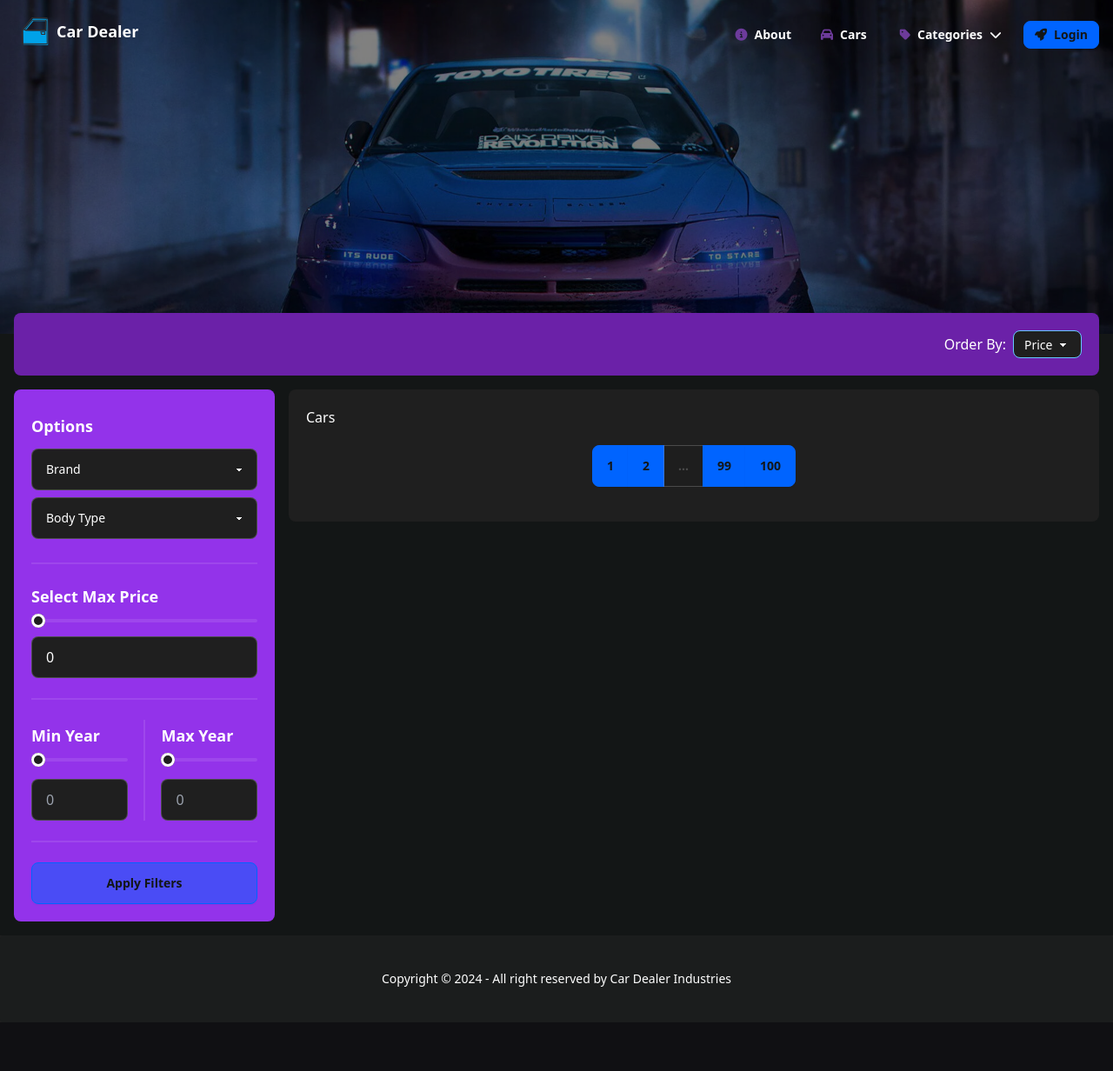
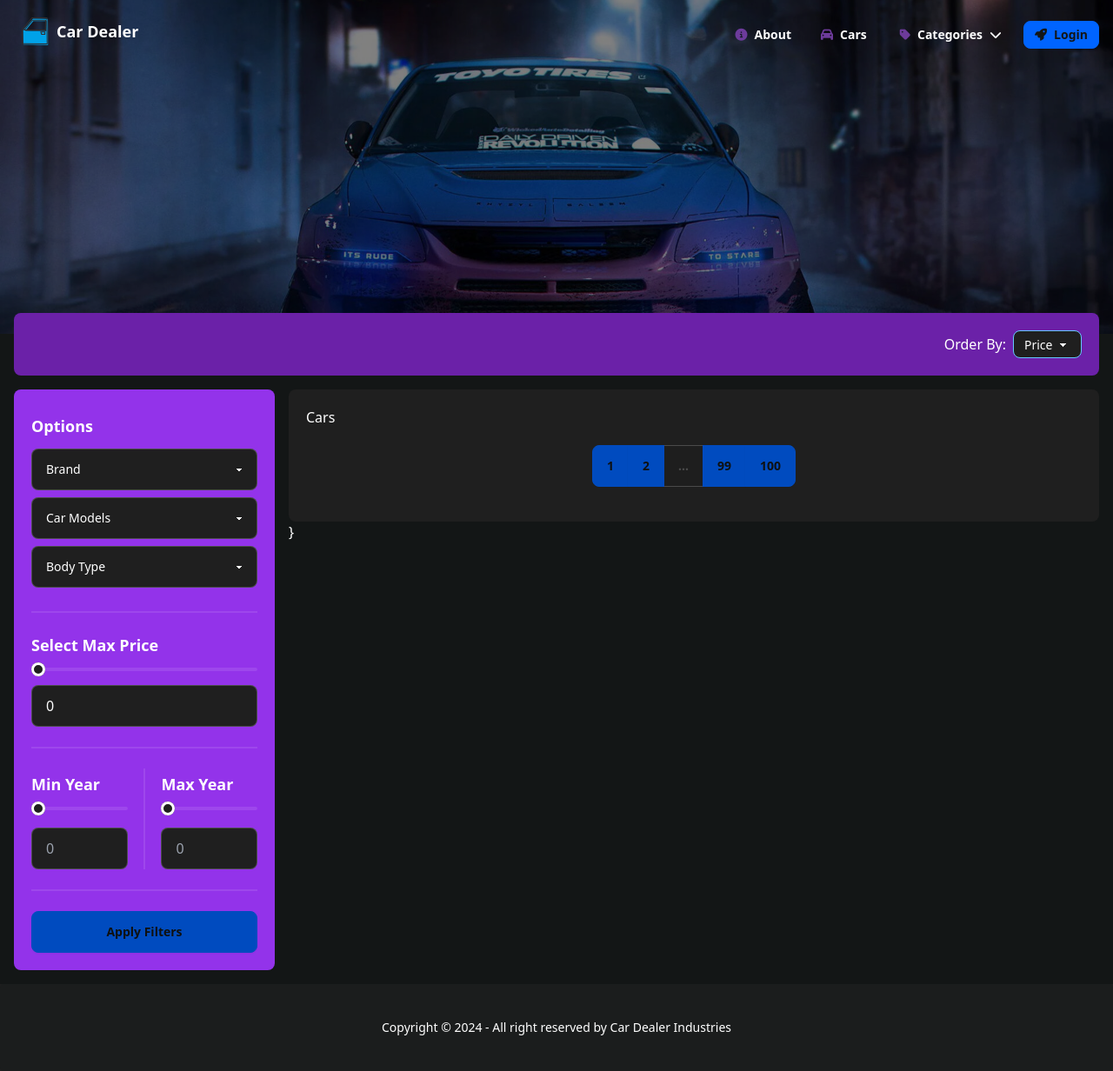
Before and after one commit to fzaca/car-dealer-system, a Django app: page /cars/ in a window 1280 px wide. Shown: the whole page at 87% size. Before the commit the page ends 1176 px from the top, so only its background shows below. Run offline with Django 5.2, Linux system fonts and the light colour scheme; data that the repository does not hold is empty; style sheets or scripts are compiled from the project's sources; some libraries are stand-ins or nearby versions.

Commit message:
Add filter for car models

```diff
--- a/resources/cars/pages/views.py
+++ b/resources/cars/pages/views.py
@@ -2,10 +2,11 @@ from django.db.models import Max, Min
 from django.core.paginator import Paginator
 from django.shortcuts import render
 
-from resources.cars.models import Car, Brand
+from resources.cars.models import Car, Brand, CarModel
 
 
 def car_list_view(request):  # noqa: PLR0914
+    # Get filter values from request
     brand_filter = request.GET.get('brand', '')
     body_type_filter = request.GET.get('body_type', '')
     min_price = request.GET.get('min_price', '')
@@ -13,8 +14,10 @@ def car_list_view(request):  # noqa: PLR0914
     min_year = request.GET.get('min_year', '')
     max_year = request.GET.get('max_year', '')
 
+    # Initial car queryset
     cars = Car.objects.all()
 
+    # Apply filters to the car queryset
     if brand_filter:
         cars = cars.filter(car_model__brand__name__icontains=brand_filter)
 
@@ -33,20 +36,30 @@ def car_list_view(request):  # noqa: PLR0914
     if max_year:
         cars = cars.filter(year__lte=max_year)
 
+    # Get maximum price and year range for filtering UI
     max_car_price = cars.aggregate(Max('price'))['price__max'] or 0
     default_max_price = max_car_price / 2 if max_car_price > 0 else 0
     min_car_year = cars.aggregate(Min('year'))['year__min'] or 0
     max_car_year = cars.aggregate(Max('year'))['year__max'] or 0
 
+    # Pagination
     paginator = Paginator(cars, 10)
     page_number = request.GET.get('page')
     page_obj = paginator.get_page(page_number)
 
+    # Get all brands for the brand filter dropdown
     brands = Brand.objects.all()
+
+    # Filter car models based on selected brand
+    if brand_filter:
+        car_models = CarModel.objects.filter(brand__name__icontains=brand_filter)
+    else:
+        car_models = CarModel.objects.all()
 
     context = {
         'page_obj': page_obj,
         'brands': brands,
+        'car_models': car_models,
         'brand_filter': brand_filter,
         'body_type_filter': body_type_filter,
         'min_price': min_price,
--- a/resources/cars/templates/cars/car_list.html
+++ b/resources/cars/templates/cars/car_list.html
@@ -38,17 +38,7 @@ Car Listing | Car Dealer
 
       <!-- Elemento 03 (Para mobile y tablet estará abajo de todo) -->
       <div class="lg:col-span-3 lg:order-3 order-3">
-        <div class="bg-base-100 text-white rounded-lg p-5">
-          Cars
-          <!-- Pagination -->
-          <div class="join w-full justify-center p-5">
-            <button class="join-item btn btn-primary">1</button>
-            <button class="join-item btn btn-primary">2</button>
-            <button class="join-item btn btn-disabled btn-outline">...</button>
-            <button class="join-item btn btn-primary">99</button>
-            <button class="join-item btn btn-primary">100</button>
-          </div>
-        </div>
+        {% include './partials/cars.html' %}}
       </div>
 
     </div>
--- /dev/null
+++ b/resources/cars/templates/cars/partials/cars.html
@@ -0,0 +1,11 @@
+<div class="bg-base-100 text-white rounded-lg p-5">
+  Cars
+  <!-- Pagination -->
+  <div class="join w-full justify-center p-5">
+    <button class="join-item btn btn-primary brightness-75">1</button>
+    <button class="join-item btn btn-primary brightness-75">2</button>
+    <button class="join-item btn btn-disabled btn-outline">...</button>
+    <button class="join-item btn btn-primary brightness-75">99</button>
+    <button class="join-item btn btn-primary brightness-75">100</button>
+  </div>
+</div>
--- a/resources/cars/templates/cars/partials/filters.html
+++ b/resources/cars/templates/cars/partials/filters.html
@@ -21,13 +21,21 @@
           {% endfor %}
         </select>
 
+        <!-- Filtro Car Model -->
+        <select class="select select-bordered w-full my-1"
+          name="body_type" id="mobile-body_type">
+          <option disabled selected value>Car Models</option>
+          {% for model in car_models %}
+          <option value="{{ model.name }}">{{ model.name }}</option>
+          {% endfor %}
+        </select>
+
         <!-- Filtro Body Type -->
         <select class="select select-bordered w-full my-1"
           name="body_type" id="mobile-body_type">
           <option disabled selected value>Body Type</option>
           {% for body_type in body_types %}
-          <option value="{{ body_type.name }}">{{ body_type.name
-            }}</option>
+          <option value="{{ body_type.name }}">{{ body_type.name }}</option>
           {% endfor %}
         </select>
 
@@ -110,13 +118,21 @@
         {% endfor %}
       </select>
 
+      <!-- Filtro Car Model -->
+      <select class="select select-bordered w-full my-1"
+        name="body_type" id="mobile-body_type">
+        <option disabled selected value>Car Models</option>
+        {% for model in car_models %}
+        <option value="{{ model.name }}">{{ model.name }}</option>
+        {% endfor %}
+      </select>
+
       <!-- Filtro Body Type -->
       <select class="select select-bordered w-full my-1" name="body_type"
         id="desktop-body_type">
         <option disabled selected value>Body Type</option>
         {% for body_type in body_types %}
-        <option value="{{ body_type.name }}">{{ body_type.name
-          }}</option>
+        <option value="{{ body_type.name }}">{{ body_type.name }}</option>
         {% endfor %}
       </select>
 
@@ -175,7 +191,7 @@
       <div class="divider"></div>
       <div class="flex justify-end">
         <button type="submit"
-          class="btn btn-primary bg-opacity-50 w-full">Apply
+          class="btn btn-primary brightness-75 w-full">Apply
           Filters</button>
       </div>
     </form>
--- a/tailwind.config.js
+++ b/tailwind.config.js
@@ -15,20 +15,11 @@ module.exports = {
   ],
   theme: {
     extend: {
-      // colors: {
-      //   transparent: 'transparent',
-      //   current: 'currentColor',
-      //   black: colors.black,
-      //   white: colors.white,
-      //   emerald: colors.emerald,
-      //   indigo: colors.indigo,
-      //   yellow: colors.yellow,
-      //   stone: colors.stone,
-      //   sky: colors.sky,
-      //   neutral: colors.neutral,
-      //   gray: colors.gray,
-      //   slate: colors.slate,
-      // },
+      brightness: {
+        25: '.25',
+        75: '.75',
+        175: '1.75',
+      }
     },
   },
   plugins: [
```
